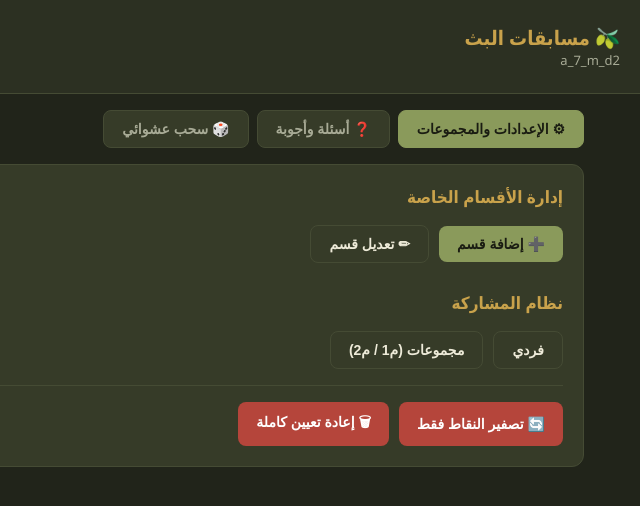
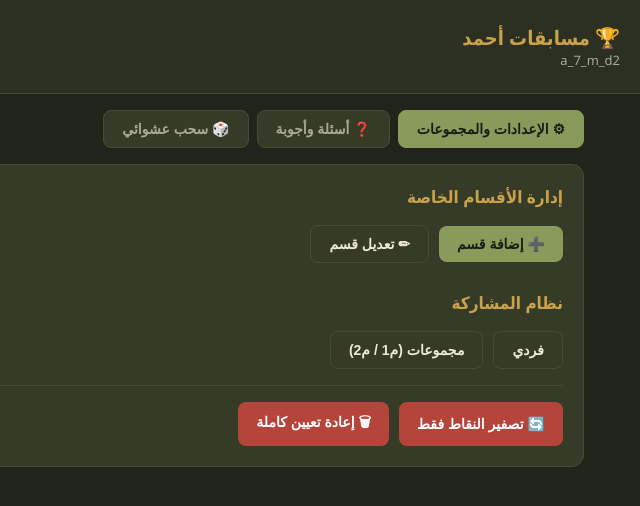
Before and after one commit to corinijamal/tiktok-quiz-game, a website: page public/index.html in a window 1280 px wide. Shown: the full height of the page, 640-1280 px from the left. Drawn offline with nearby package versions, Linux system fonts and the light colour scheme.

Commit message:
Update index.html

```diff
--- a/public/index.html
+++ b/public/index.html
@@ -156,7 +156,7 @@
 
 <header>
     <div>
-        <h1>🫒 مسابقات البث</h1>
+        <h1>🏆 مسابقات أحمد</h1>
         <div class="stream-id">a_7_m_d2</div>
     </div>
     <div id="connStatus" class="status-line">جاري الاتصال...</div>
```
